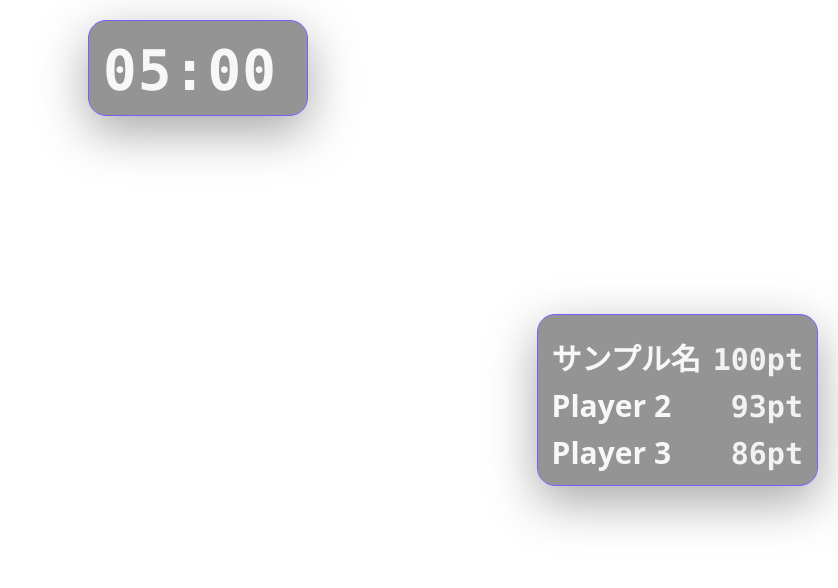
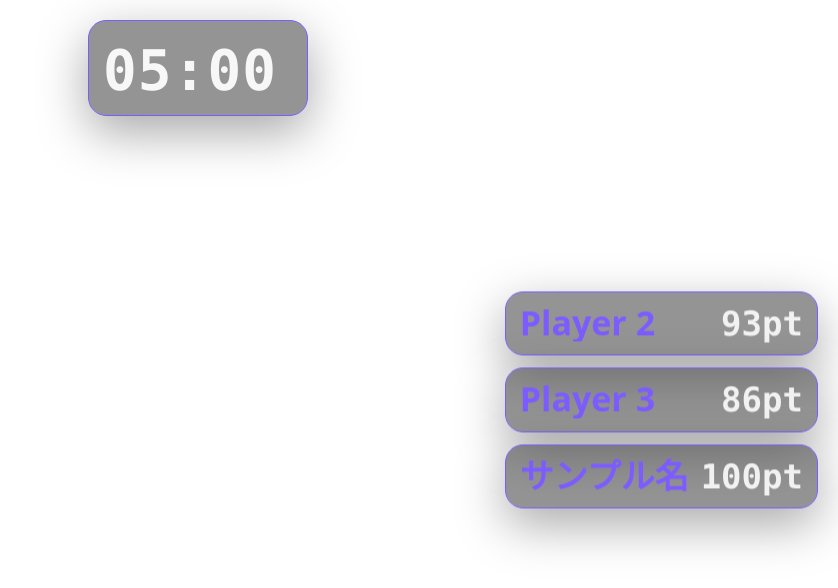
Before and after one commit to Gigaba7/QuizApp, a plain HTML site: page overlay.html in a window 1280 px wide. Shown: the whole page, without its empty margins (442-1280 px from the left). Drawn offline with Linux system fonts and the light colour scheme.

Commit message:
Add files via upload

```diff
--- a/app.js
+++ b/app.js
@@ -317,8 +317,6 @@
 
     const nameEl = qs("#dsDisplayName");
     const paletteEl = qs("#dsColorPalette");
-    const customBtn = qs("#dsCustomColorBtn");
-    const customPicker = qs("#dsCustomColorPicker");
     const imgEl = qs("#dsImage");
     const clearImgBtn = qs("#dsClearImageBtn");
     const pasteNameBtn = qs("#dsPasteNameBtn");
@@ -347,7 +345,6 @@
 
     // init UI
     if (nameEl) nameEl.value = profile.name || DEFAULT_PROFILE.name;
-    if (customPicker) customPicker.value = profile.color || DEFAULT_PROFILE.color;
     if (timerScaleEl) timerScaleEl.value = String(layout.timer.scale);
     if (pointScaleEl) pointScaleEl.value = String(layout.point.scale);
 
@@ -435,15 +432,6 @@
       const c = String(t.getAttribute("data-color") || "");
       if (!c) return;
       profile.color = c;
-      if (customPicker) customPicker.value = c;
-      renderPaletteSelected();
-    });
-
-    customBtn?.addEventListener("click", () => {
-      customPicker?.click();
-    });
-    customPicker?.addEventListener("input", () => {
-      profile.color = String(customPicker.value || "") || DEFAULT_PROFILE.color;
       renderPaletteSelected();
     });
 
@@ -806,54 +794,76 @@
     const timerEl = qs("#ovTimer");
     const timerValEl = qs("#ovTimerValue");
     const pointEl = qs("#ovPoint");
-    const pointSingleEl = qs("#ovPointSingle");
-    const pointListEl = qs("#ovPointList");
-    const nameEl = qs("#ovName");
-    const scoreEl = qs("#ovScore");
+    const playersEl = qs("#ovPlayers");
 
     applyOverlayLayout(timerEl, layout.timer);
     applyOverlayLayout(pointEl, layout.point);
     setOverlayAccent(timerEl, profile.color);
-    setOverlayAccent(pointEl, profile.color);
-    setOverlayBackgroundImage(pointEl, profile.iconImage || "");
-
-    if (nameEl) nameEl.textContent = profile.name || DEFAULT_PROFILE.name;
 
     let timerState = { duration: 300, startedAt: 0, running: false };
-    let playerState = { name: profile.name, score: 100, color: profile.color, iconImage: profile.iconImage };
+    let playersState = {};
 
     const isTest = !roomId || roomId === "test";
 
     let testUserCount = Number(localStorage.getItem("test_user_count") || "3") || 3;
     testUserCount = clamp(testUserCount, 1, 12);
 
-    function renderPointList(count) {
-      if (!pointListEl) return;
-      const n = clamp(Number(count || 1), 1, 12);
-      const rows = [];
-      for (let i = 1; i <= n; i++) {
-        const nm = i === 1 ? (profile.name || DEFAULT_PROFILE.name) : `Player ${i}`;
-        const sc = 100 - (i - 1) * 7;
-        rows.push(`<div class="scoreRow"><span class="name">${nm}</span><span class="score">${sc}pt</span></div>`);
+    function renderPlayers(players) {
+      if (!playersEl) return;
+      const entries = Object.entries(players || {});
+      entries.sort((a, b) => String(a[1]?.name || "").localeCompare(String(b[1]?.name || "")));
+      playersEl.innerHTML = "";
+
+      for (const [uid, p] of entries) {
+        const card = document.createElement("div");
+        card.className = "pointCard";
+        const color = String(p?.color || DEFAULT_PROFILE.color);
+        card.style.borderColor = color;
+
+        const img = String(p?.iconImage || "");
+        if (img) {
+          card.style.backgroundImage = `linear-gradient(180deg, rgba(0,0,0,0.55), rgba(0,0,0,0.35)), url("${img}")`;
+        } else {
+          card.style.backgroundImage = "";
+        }
+
+        const row = document.createElement("div");
+        row.className = "pointRow";
+
+        const name = document.createElement("span");
+        name.className = "name";
+        name.textContent = String(p?.name || uid);
+        name.style.color = color;
+
+        const score = document.createElement("span");
+        score.className = "score";
+        score.textContent = `${Number(p?.score || 0)}pt`;
+
+        row.appendChild(name);
+        row.appendChild(score);
+        card.appendChild(row);
+        playersEl.appendChild(card);
       }
-      pointListEl.innerHTML = rows.join("");
     }
 
     function applyAll() {
       applyOverlayLayout(timerEl, layout.timer);
       applyOverlayLayout(pointEl, layout.point);
       setOverlayAccent(timerEl, profile.color);
-      setOverlayAccent(pointEl, profile.color);
-      setOverlayBackgroundImage(pointEl, profile.iconImage || "");
 
       if (isTest) {
-        // list view
-        pointSingleEl?.classList.add("hidden");
-        pointListEl?.classList.remove("hidden");
-        renderPointList(testUserCount);
+        const dummy = {};
+        for (let i = 1; i <= testUserCount; i++) {
+          dummy[`test_${i}`] = {
+            name: i === 1 ? profile.name || DEFAULT_PROFILE.name : `Player ${i}`,
+            score: 100 - (i - 1) * 7,
+            color: profile.color || DEFAULT_PROFILE.color,
+            iconImage: profile.iconImage || "",
+          };
+        }
+        renderPlayers(dummy);
       } else {
-        pointListEl?.classList.add("hidden");
-        pointSingleEl?.classList.remove("hidden");
+        renderPlayers(playersState);
       }
     }
 
@@ -904,15 +914,15 @@
           const roomRef = fb.db.ref(`rooms/${roomId}`);
           const timerRef = roomRef.child("timer");
           const playerRef = roomRef.child(`players/${userId}`);
+          const playersRef = roomRef.child("players");
 
           timerRef.on("value", (snap) => {
             timerState = snap.val() || timerState;
           });
 
-          playerRef.on("value", (snap) => {
-            const v = snap.val();
-            if (!v) return;
-            playerState = v;
+          playersRef.on("value", (snap) => {
+            playersState = snap.val() || {};
+            applyAll();
           });
 
           // upsert player identity (scoreは上書きしない)
@@ -945,19 +955,6 @@
       const remaining = computeRemainingSeconds(timerState);
       if (timerValEl) timerValEl.textContent = formatTime(remaining);
 
-      const score = Number(playerState?.score || 0);
-      const pname = playerState?.name || profile.name || DEFAULT_PROFILE.name;
-      const pcolor = playerState?.color || profile.color || DEFAULT_PROFILE.color;
-      const pimg = (playerState?.iconImage || profile.iconImage || "").toString();
-
-      if (!isTest) {
-        if (nameEl) nameEl.textContent = pname;
-        if (scoreEl) scoreEl.textContent = `${score}pt`;
-      }
-      setOverlayAccent(pointEl, pcolor);
-      setOverlayAccent(timerEl, pcolor);
-      setOverlayBackgroundImage(pointEl, pimg);
-
       requestAnimationFrame(tick);
     };
     requestAnimationFrame(tick);
--- a/overlay.html
+++ b/overlay.html
@@ -17,13 +17,7 @@
       </div>
 
       <div id="ovPoint" class="overlayItem overlayItem--point">
-        <div class="overlayBox">
-          <div id="ovPointSingle" class="overlayValue">
-            <span id="ovName" class="overlayName">--</span>
-            <span id="ovScore" class="overlayScore mono">0pt</span>
-          </div>
-          <div id="ovPointList" class="scoreList hidden"></div>
-        </div>
+        <div id="ovPlayers" class="pointsStack"></div>
       </div>
     </div>
 
--- a/style.css
+++ b/style.css
@@ -482,37 +482,54 @@ body {
   font-size: 38px;
 }
 
-.overlayName {
-  margin-right: 12px;
+.pointsStack {
+  display: flex;
+  gap: 12px;
+  align-items: stretch;
 }
 
-.overlayScore {
-  opacity: 0.95;
+/* 上下配置は横並び、左右配置は縦並び */
+.overlayItem--point.side--top .pointsStack,
+.overlayItem--point.side--bottom .pointsStack {
+  flex-direction: row;
 }
 
-.scoreList {
-  margin-top: 8px;
-  display: grid;
-  gap: 6px;
+.overlayItem--point.side--left .pointsStack,
+.overlayItem--point.side--right .pointsStack {
+  flex-direction: column;
 }
 
-.scoreRow {
+.pointCard {
+  min-width: 220px;
+  padding: 12px 14px;
+  border-radius: 18px;
+  border: 1px solid rgba(255, 255, 255, 0.22);
+  background: rgba(0, 0, 0, 0.42);
+  backdrop-filter: blur(10px);
+  box-shadow: 0 16px 50px rgba(0, 0, 0, 0.35);
+  background-size: cover;
+  background-position: center;
+  background-repeat: no-repeat;
+}
+
+.pointRow {
   display: flex;
   justify-content: space-between;
   gap: 12px;
   align-items: baseline;
-  font-size: 30px;
+  font-size: 34px;
   font-weight: 900;
+  line-height: 1.1;
 }
 
-.scoreRow .name {
+.pointRow .name {
   overflow: hidden;
   text-overflow: ellipsis;
   white-space: nowrap;
-  max-width: 240px;
+  max-width: 260px;
 }
 
-.scoreRow .score {
+.pointRow .score {
   font-family: var(--mono);
   opacity: 0.95;
 }
```
Also changed, not shown: index.html (+4 -2 lines).
